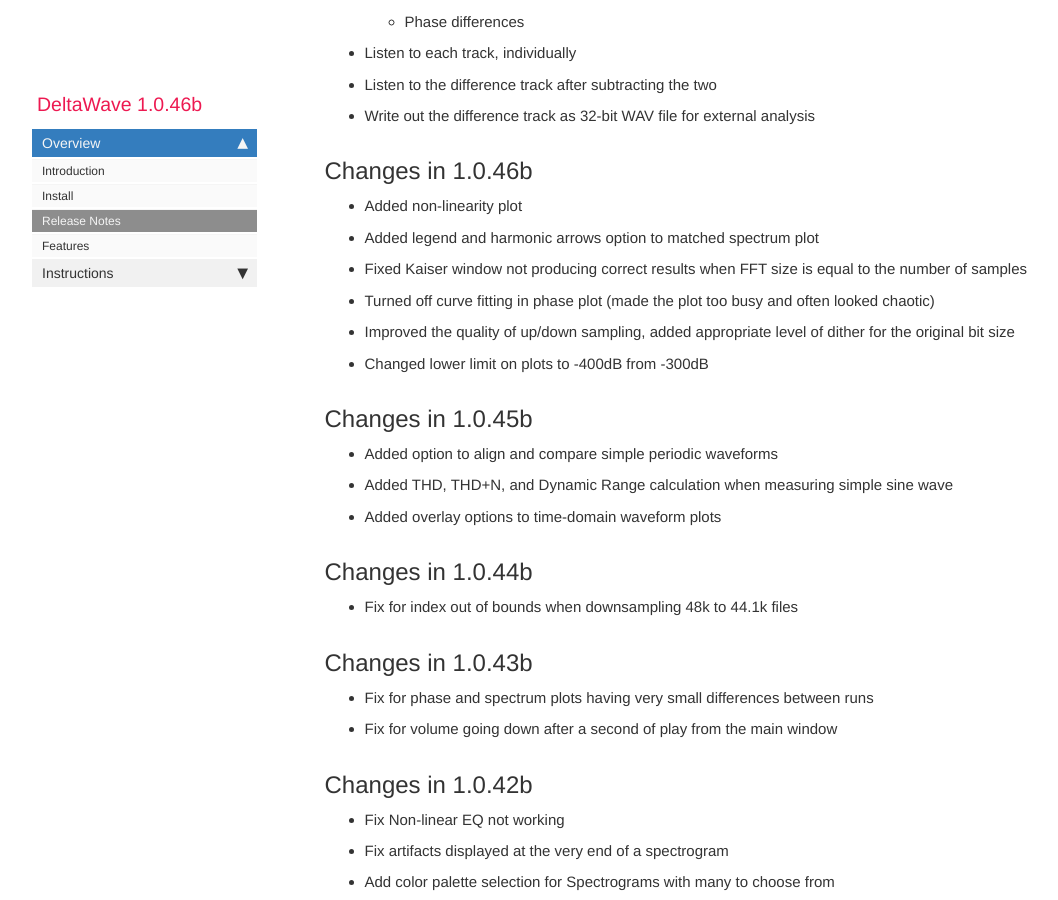
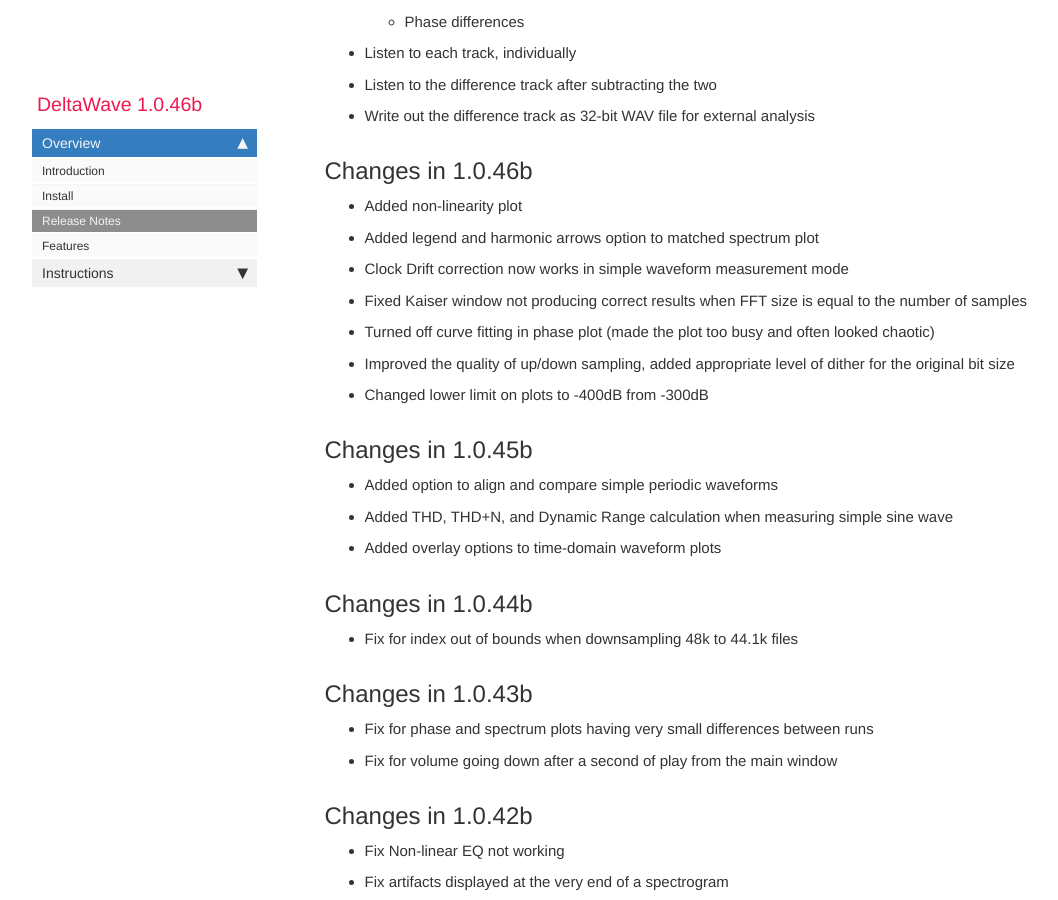
Before and after one commit to pkane2001/DeltaWave, a Jekyll site: the page built from docs/pages/mydoc/release_notes_1.0b.md, in a window 1280 px wide and 900 px high, scrolled down 2306 px. Shown: the whole window, without its empty margins (38-1096 px from the left). Built offline with Jekyll 4.4.1, drawn with Linux system fonts in a browser that asks for light colours; nearby versions of some CDN libraries; our own code applies the rules of GitHub Pages for plain Markdown files; comment, search, counter and statistics services are not loaded.

Commit message:
no message

```diff
--- a/docs/pages/mydoc/release_notes_1.0b.md
+++ b/docs/pages/mydoc/release_notes_1.0b.md
@@ -47,6 +47,7 @@ Examples where this can be useful include:
 ## Changes in 1.0.46b
 * Added non-linearity plot
 * Added legend and harmonic arrows option to matched spectrum plot
+* Clock Drift correction now works in simple waveform measurement mode
 * Fixed Kaiser window not producing correct results when FFT size is equal to the number of samples
 * Turned off curve fitting in phase plot (made the plot too busy and often looked chaotic)
 * Improved the quality of up/down sampling, added appropriate level of dither for the original bit size
```
